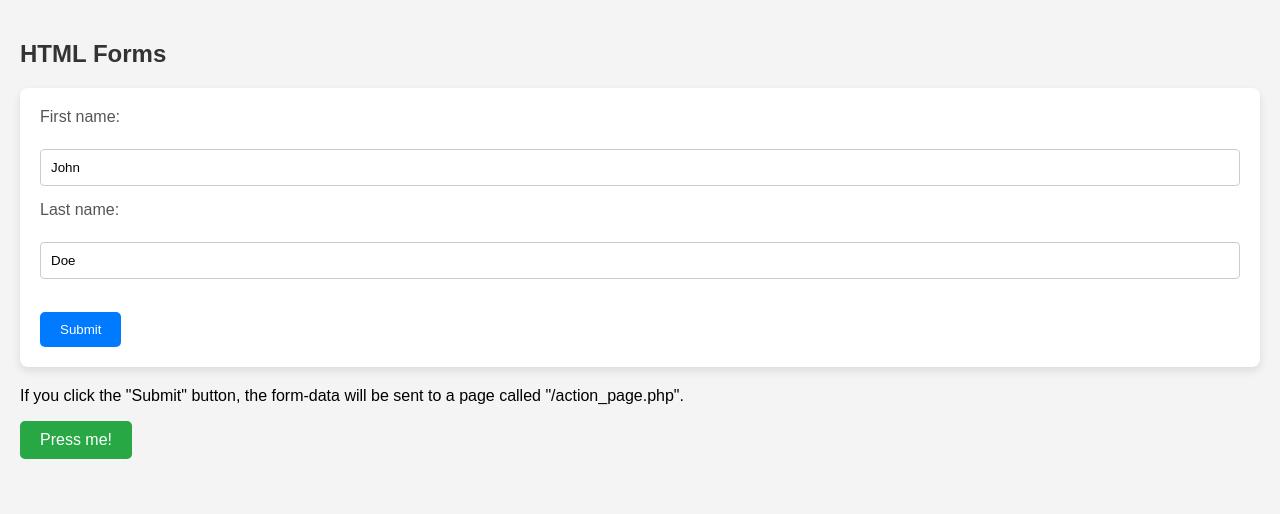
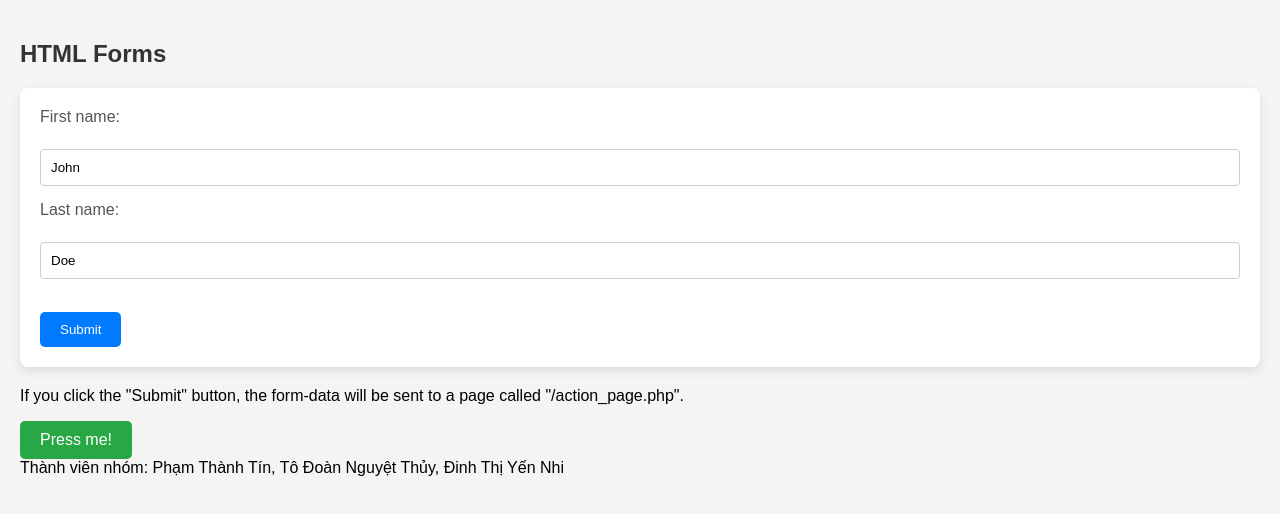
Before and after one commit to Nguyetthuy/HelloWord, a plain HTML site: page To_Doan_Nguyet_Thuy/colab_git.html in a window 1280 px wide. Both pictures are taken after a click on the button "Press me!". Drawn offline with Linux system fonts and the light colour scheme.

Commit message:
Them script

```diff
--- a/To_Doan_Nguyet_Thuy/colab_git.html
+++ b/To_Doan_Nguyet_Thuy/colab_git.html
@@ -1,6 +1,7 @@
 <!DOCTYPE html>
 <html>
   <head>
+    <meta charset="UTF-8">
     <link rel="stylesheet" href="styles.css">
   </head>
 <body>
@@ -16,6 +17,8 @@
 </form>
 
 <p>If you click the "Submit" button, the form-data will be sent to a page called "/action_page.php".</p>
-<button>Press me!</button>
+<button id="pressMe">Press me!</button>
+
+<div id="teamMembers"></div> <script src="script.js"></script> </body>
 </body>
 </html>
--- /dev/null
+++ b/To_Doan_Nguyet_Thuy/script.js
@@ -0,0 +1,13 @@
+document.addEventListener('DOMContentLoaded', function() {
+    const pressMeButton = document.getElementById('pressMe');
+    const teamMembersDiv = document.getElementById('teamMembers');
+    const team = ["Phạm Thành Tín", "Tô Đoàn Nguyệt Thủy", "Đinh Thị Yến Nhi"];
+
+    if (pressMeButton && teamMembersDiv) {
+        pressMeButton.addEventListener('click', function() {
+            teamMembersDiv.textContent = "Thành viên nhóm: " + team.join(", ");
+        });
+    } else {
+        console.error("Không tìm thấy nút 'Press me' hoặc phần tử 'teamMembers'.");
+    }
+});
```
